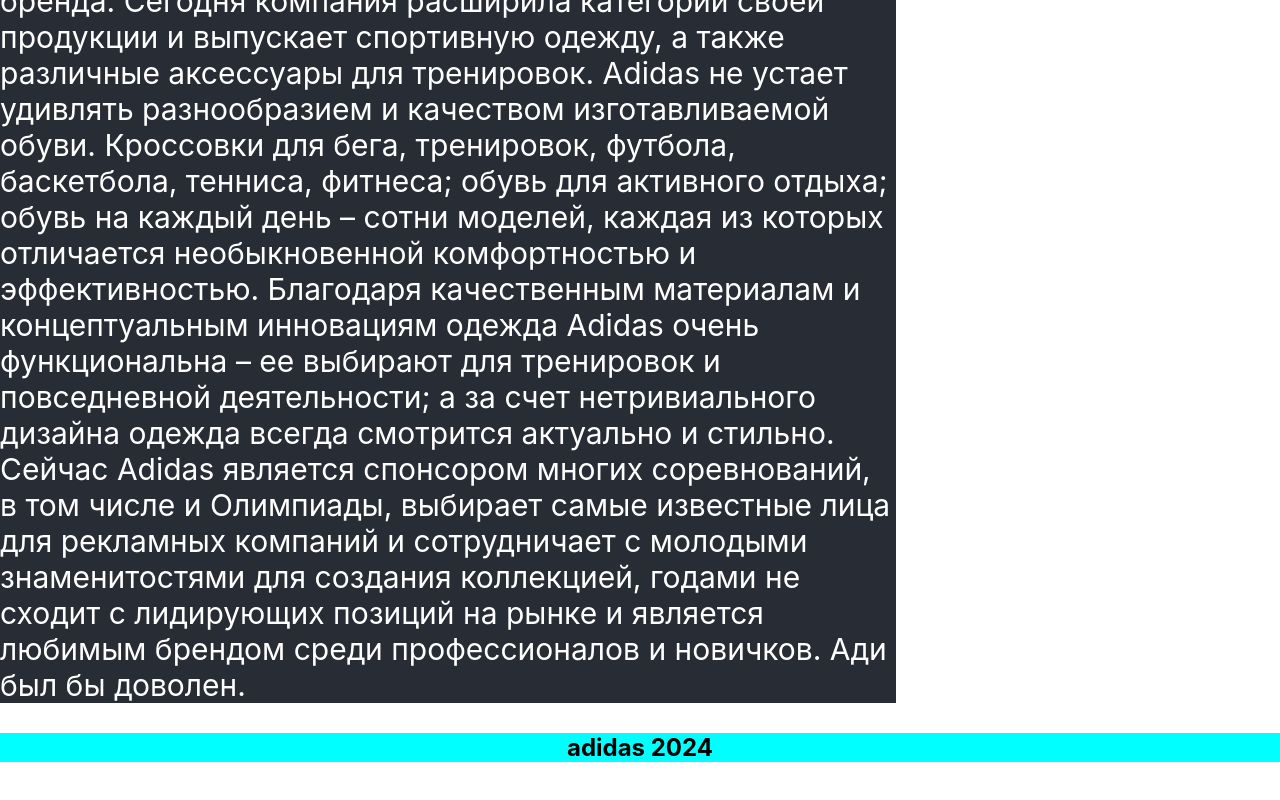
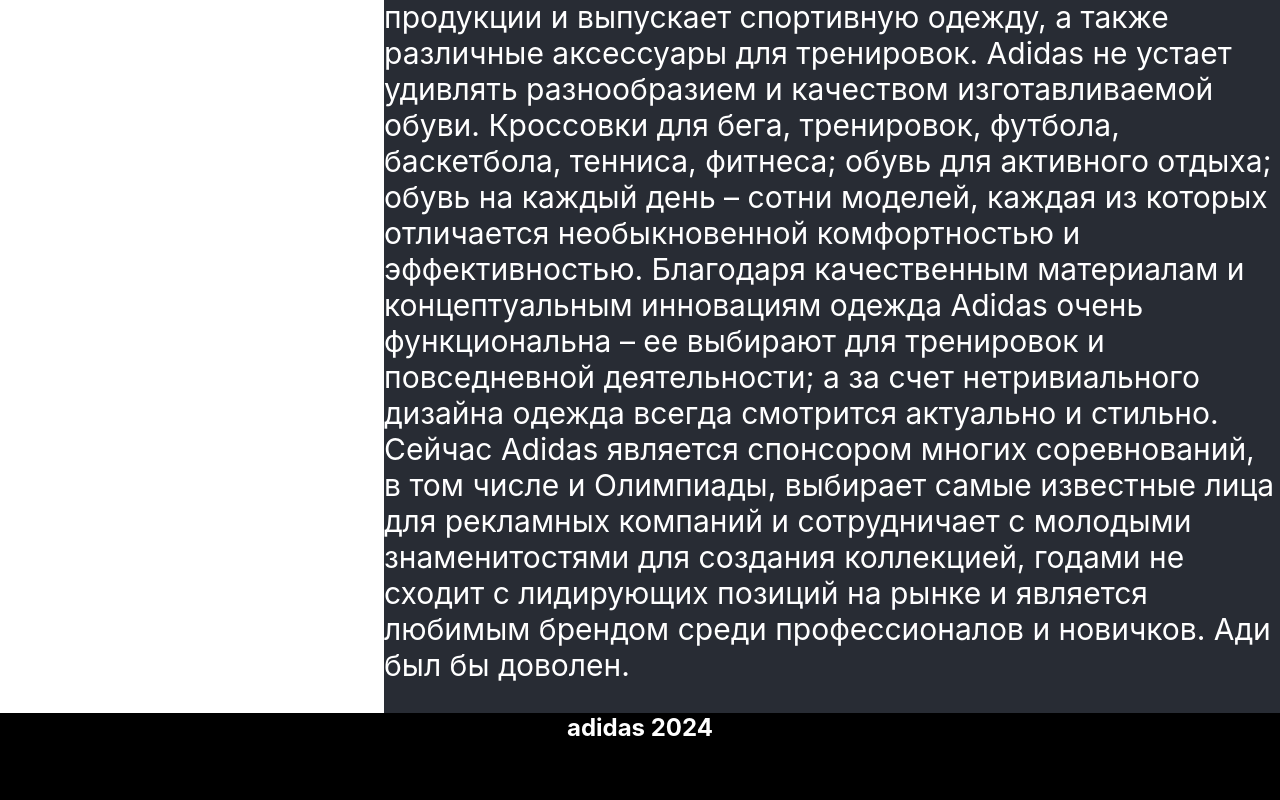
Before and after one commit to SergeyRachuk7/my-app-router-dom-v6, a React (Create React App) app: page /page1 in a window 1280 px wide. Shown: the part 1152-1952 px from the top of the page. Before the commit the page ends 1914 px from the top, so only its background shows below. Built offline with nearby package versions, Linux system fonts and the light colour scheme.

Commit message:
Navigate error

```diff
--- a/src/App.tsx
+++ b/src/App.tsx
@@ -5,23 +5,30 @@
 import { PageThree } from './pages/PageThrree';
 import { Error404 } from './pages/Error404';
 import styles from './pages/my-style.module.css';
-import { HashRouter, Route, Routes } from 'react-router-dom';
+import { HashRouter, Navigate, Route, Routes } from 'react-router-dom';
 
 function App() {
   return (
     <div>
       <div className={styles.header}>  <h1>HEADER</h1>  </div>
-      <div>
+      <div className={styles.body}>
+        <div className={styles.nav} >
           NAVIGATION - here we have navigation
         </div>
         <div className={styles.content}>
           <Routes>
+            <Route path={"/"} element={<Navigate to={"/page1"} />} />
+
             <Route path="/page1" element={<PageOne />} />
             <Route path="/page2" element={<PageTwo />} />
             <Route path="/page3" element={<PageThree />} />
-          <Route path="/page4" element={<Error404 />} />
+
+            <Route path='/error404' element={<Error404 />} />
+            <Route path="/*" element={<Navigate to={"/Error404"} />} />
           </Routes>
+
         </div>
+      </div >
       <div className={styles.footer}>adidas 2024</div>
     </div >
   );
--- a/src/pages/my-style.module.css
+++ b/src/pages/my-style.module.css
@@ -15,8 +15,9 @@
   min-height: 400px;
   width: 30%;
   color: #282c34;
-  font-size: 30px;
+  font-size: 20px;
 }
+
 
 
 .content {
@@ -28,8 +29,10 @@
 }
 
 .footer {
-   background-color: aqua;
+   background-color: black;
    text-align: center;
    font-size: 24px;
    font-weight: 700;
+   height: 120px;
+   color: white;
 }
```
Lines whose indentation alone changed are shown as unchanged.
